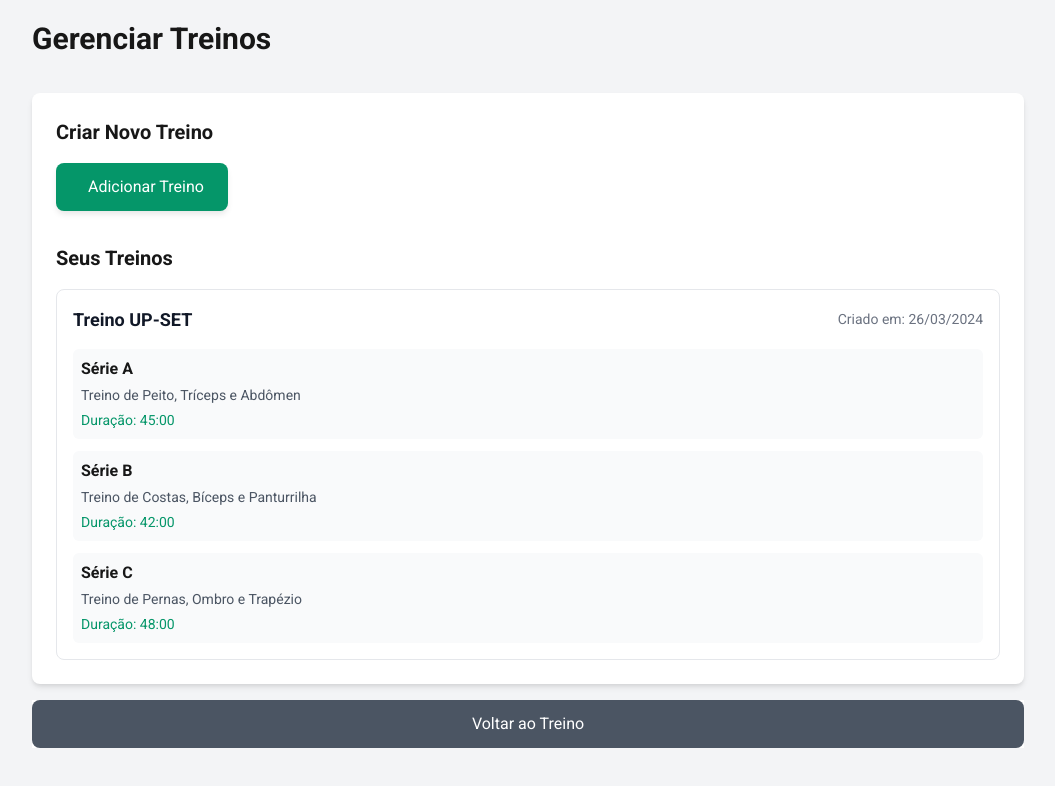
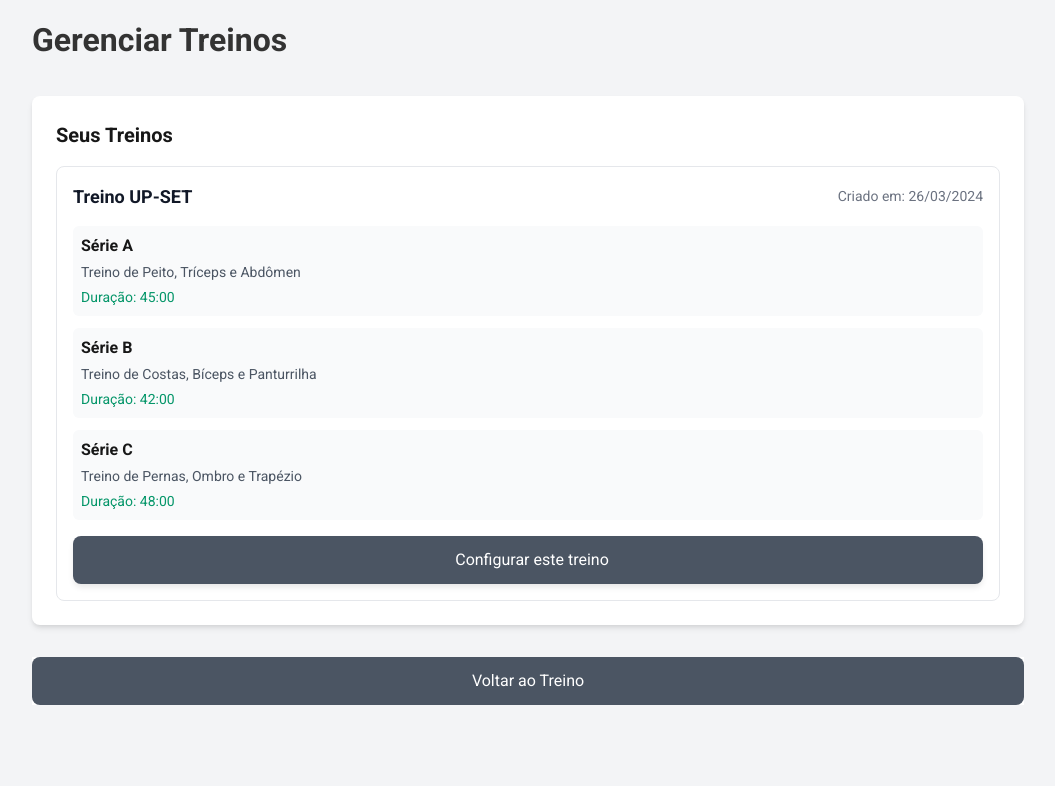
Before and after one commit to rafaelbertelli/meu-treino, a Next.js app: page /dashboard in a window 1280 px wide. Shown: the top 786 px of the page, without its empty margins (112-1167 px from the left). Built offline with nearby package versions, Linux system fonts and the light colour scheme.

Commit message:
componentizacao de estruturas

```diff
--- /dev/null
+++ b/src/app/dashboard/configure/[workoutSlug]/page.tsx
@@ -0,0 +1,9 @@
+"use client";
+
+import { ConfigureWorkoutForm } from "@/components/ConfigureWorkout/ConfigureWorkoutForm";
+import { useParams } from "next/navigation";
+
+export default function ConfigureWorkout() {
+  const { workoutSlug } = useParams();
+  return <ConfigureWorkoutForm workoutSlug={workoutSlug as string} />;
+}
--- /dev/null
+++ b/src/components/ConfigureWorkout/ConfigureWorkoutForm.module.css
@@ -0,0 +1,80 @@
+.container {
+  max-width: 800px;
+  margin: 0 auto;
+  padding: 2rem;
+}
+
+.card {
+  background: white;
+  border-radius: 8px;
+  padding: 2rem;
+  box-shadow: 0 2px 4px rgba(0, 0, 0, 0.1);
+}
+
+.form {
+  display: flex;
+  flex-direction: column;
+  gap: 1.5rem;
+}
+
+.formGroup {
+  display: flex;
+  flex-direction: column;
+  gap: 0.5rem;
+}
+
+.label {
+  font-weight: 500;
+  color: #333;
+}
+
+.input,
+.textarea {
+  padding: 0.75rem;
+  border: 1px solid #ddd;
+  border-radius: 4px;
+  font-size: 1rem;
+}
+
+.input:focus,
+.textarea:focus {
+  outline: none;
+  border-color: #0070f3;
+  box-shadow: 0 0 0 2px rgba(0, 112, 243, 0.1);
+}
+
+.textarea {
+  resize: vertical;
+  min-height: 100px;
+}
+
+.submitButton {
+  background: #0070f3;
+  color: white;
+  border: none;
+  padding: 1rem;
+  border-radius: 4px;
+  font-size: 1rem;
+  font-weight: 500;
+  cursor: pointer;
+  transition: background 0.2s;
+}
+
+.submitButton:hover {
+  background: #0051cc;
+}
+
+.backButton {
+  margin-top: 2rem;
+  text-align: center;
+}
+
+.backLink {
+  color: #0070f3;
+  text-decoration: none;
+  font-weight: 500;
+}
+
+.backLink:hover {
+  text-decoration: underline;
+}
--- /dev/null
+++ b/src/components/ConfigureWorkout/ConfigureWorkoutForm.tsx
@@ -0,0 +1,87 @@
+"use client";
+
+import { workouts } from "@/data/workouts";
+import Link from "next/link";
+import { Container } from "../ui/Container/Container";
+import { Header } from "../ui/Header/Header";
+import styles from "./ConfigureWorkoutForm.module.css";
+
+interface ConfigureWorkoutFormProps {
+  workoutSlug: string;
+}
+
+export function ConfigureWorkoutForm({
+  workoutSlug,
+}: ConfigureWorkoutFormProps) {
+  // Find workout based on slug
+  const workout = workouts.find(
+    (w) =>
+      w.name
+        .toLowerCase()
+        .replace(/[^\w\s-]/g, "")
+        .replace(/\s+/g, "-") === workoutSlug
+  );
+
+  if (!workout) {
+    return (
+      <Container>
+        <Header title="Treino não encontrado" />
+        <Link href="/dashboard" className={styles.backLink}>
+          Voltar para Dashboard
+        </Link>
+      </Container>
+    );
+  }
+
+  return (
+    <Container>
+      <Header title="Configurar Treino" subtitle={workout.name} />
+
+      <div className={styles.card}>
+        <form className={styles.form}>
+          <div className={styles.formGroup}>
+            <label htmlFor="sessions" className={styles.label}>
+              Número de Sessões
+            </label>
+            <input
+              type="number"
+              id="sessions"
+              min="1"
+              className={styles.input}
+              placeholder="Ex: 12"
+            />
+          </div>
+
+          <div className={styles.formGroup}>
+            <label htmlFor="startDate" className={styles.label}>
+              Data de Início
+            </label>
+            <input type="date" id="startDate" className={styles.input} />
+          </div>
+
+          <div className={styles.formGroup}>
+            <label htmlFor="notes" className={styles.label}>
+              Observações
+            </label>
+            <textarea
+              id="notes"
+              className={styles.textarea}
+              placeholder="Adicione observações sobre o treino..."
+              rows={4}
+            />
+          </div>
+
+          <button type="submit" className={styles.submitButton}>
+            Salvar Configuração
+          </button>
+        </form>
+      </div>
+
+      <div className={styles.backButton}>
+        <Link href="/dashboard" className={styles.backLink}>
+          Voltar para Dashboard
+        </Link>
+      </div>
+    </Container>
+  );
+}
--- a/src/components/DailyWorkout/DailyWorkout.module.css
+++ b/src/components/DailyWorkout/DailyWorkout.module.css
@@ -1,16 +1,3 @@
-.container {
-  display: flex;
-  flex-direction: column;
-  gap: 1rem;
-}
-
-.title {
-  font-size: 1.5rem;
-  font-weight: 700;
-  text-align: center;
-  margin-bottom: 1rem;
-}
-
 .manageButton {
   display: block;
   width: 100%;
--- a/src/components/DailyWorkout/DailyWorkout.tsx
+++ b/src/components/DailyWorkout/DailyWorkout.tsx
@@ -1,10 +1,12 @@
 import Link from "next/link";
+import { Container } from "../ui/Container/Container";
+import { Header } from "../ui/Header/Header";
 import styles from "./DailyWorkout.module.css";
 
 export function DailyWorkout() {
   return (
-    <div className={styles.container}>
-      <h1 className={styles.title}>Treino de Hoje</h1>
+    <Container>
+      <Header title="Treino de Hoje" />
 
       <Link href="/dashboard" className={styles.manageButton}>
         Gerenciar Treinos
@@ -23,6 +25,6 @@ export function DailyWorkout() {
         <button className={styles.skipButton}>Pular Hoje</button>
         <button className={styles.startButton}>Começar Treino</button>
       </div>
-    </div>
+    </Container>
   );
 }
--- a/src/components/WorkoutDashboard/WorkoutDashboard.module.css
+++ b/src/components/WorkoutDashboard/WorkoutDashboard.module.css
@@ -1,13 +1,14 @@
 .container {
   display: flex;
   flex-direction: column;
+  gap: 1rem;
 }
 
 .header {
   display: flex;
   justify-content: space-between;
   align-items: center;
-  margin-bottom: 2rem;
+  margin-bottom: 1rem;
 }
 
 .title {
@@ -34,9 +35,10 @@
 }
 
 .button {
-  display: flex;
-  align-items: center;
-  padding: 0.75rem 1.5rem;
+  display: block;
+  width: 100%;
+  text-align: center;
+  padding: 0.75rem;
   border-radius: 0.5rem;
   transition: background-color 0.2s;
   box-shadow: 0 4px 6px -1px rgba(0, 0, 0, 0.1);
@@ -89,6 +91,9 @@
   font-size: 1.125rem;
   font-weight: 600;
   color: #111827;
+  display: flex;
+  align-items: center;
+  gap: 0.5rem;
 }
 
 .workoutDate {
@@ -159,3 +164,24 @@
     margin-top: 1rem;
   }
 }
+
+.activeWorkoutBadge {
+  background-color: #059669;
+  color: white;
+  font-size: 0.75rem;
+  padding: 0.25rem 0.5rem;
+  border-radius: 1rem;
+  font-weight: 500;
+}
+
+.selectButton {
+  margin-top: 1rem;
+  width: 100%;
+  justify-content: center;
+  background-color: #4b5563;
+  color: white;
+}
+
+.selectButton:hover {
+  background-color: #374151;
+}
--- a/src/components/WorkoutDashboard/WorkoutDashboard.tsx
+++ b/src/components/WorkoutDashboard/WorkoutDashboard.tsx
@@ -1,26 +1,26 @@
+"use client";
+
 import { workouts } from "@/data/workouts";
 import Link from "next/link";
+import { Container } from "../ui/Container/Container";
+import { Header } from "../ui/Header/Header";
 import styles from "./WorkoutDashboard.module.css";
 
 export function WorkoutDashboard() {
   return (
-    <div className={styles.container}>
-      <div className={styles.header}>
-        <h1 className={styles.title}>Gerenciar Treinos</h1>
-      </div>
+    <Container>
+      <Header title="Gerenciar Treinos" />
 
       <div className={styles.card}>
-        <div className={styles.section}>
-          <h2 className={styles.sectionTitle}>Criar Novo Treino</h2>
-          <button className={`${styles.button} ${styles.buttonGreen}`}>
-            <span className={styles.buttonText}>Adicionar Treino</span>
-          </button>
-        </div>
+        <h2 className={styles.sectionTitle}>Seus Treinos</h2>
+        <div className={styles.workoutList}>
+          {workouts.map((workout) => {
+            const slugWorkout = workout.name
+              .toLowerCase()
+              .replace(/[^\w\s-]/g, "")
+              .replace(/\s+/g, "-");
 
-        <div>
-          <h2 className={styles.sectionTitle}>Seus Treinos</h2>
-          <div className={styles.workoutList}>
-            {workouts.map((workout) => (
+            return (
               <div key={workout.name} className={styles.workoutItem}>
                 <div className={styles.workoutHeader}>
                   <h3 className={styles.workoutName}>{workout.name}</h3>
@@ -44,9 +44,17 @@ export function WorkoutDashboard() {
                     </div>
                   ))}
                 </div>
+                <Link
+                  href={`/dashboard/configure/${slugWorkout}`}
+                  className={`${styles.button} ${styles.selectButton}`}
+                >
+                  <span className={styles.buttonText}>
+                    Configurar este treino
+                  </span>
+                </Link>
               </div>
-            ))}
-          </div>
+            );
+          })}
         </div>
       </div>
 
@@ -55,6 +63,6 @@ export function WorkoutDashboard() {
           <span>Voltar ao Treino</span>
         </Link>
       </div>
-    </div>
+    </Container>
   );
 }
--- /dev/null
+++ b/src/components/ui/Container/Container.module.css
@@ -0,0 +1,5 @@
+.container {
+  display: flex;
+  flex-direction: column;
+  gap: 1rem;
+}
--- /dev/null
+++ b/src/components/ui/Container/Container.tsx
@@ -0,0 +1,5 @@
+import styles from "./Container.module.css";
+
+export function Container({ children }: { children: React.ReactNode }) {
+  return <div className={styles.container}>{children}</div>;
+}
--- /dev/null
+++ b/src/components/ui/Header/Header.module.css
@@ -0,0 +1,14 @@
+.header {
+  margin-bottom: 1rem;
+}
+
+.title {
+  font-size: 2rem;
+  font-weight: bold;
+  color: #333;
+}
+
+.subtitle {
+  font-size: 1.5rem;
+  color: #666;
+}
--- /dev/null
+++ b/src/components/ui/Header/Header.tsx
@@ -0,0 +1,15 @@
+import styles from "./Header.module.css";
+
+interface HeaderProps {
+  title: string;
+  subtitle?: string;
+}
+
+export function Header({ title, subtitle }: HeaderProps) {
+  return (
+    <div className={styles.header}>
+      <h1 className={styles.title}>{title}</h1>
+      {subtitle && <h2 className={styles.subtitle}>{subtitle}</h2>}
+    </div>
+  );
+}
--- a/src/data/workouts.ts
+++ b/src/data/workouts.ts
@@ -15,6 +15,7 @@ export interface WorkoutGroup {
 }
 
 export interface Workout {
+  id: number;
   name: string;
   creation_date: string;
   workout: WorkoutGroup[];
@@ -22,6 +23,7 @@ export interface Workout {
 
 export const workouts: Workout[] = [
   {
+    id: 1,
     name: "Treino UP-SET",
     creation_date: "2024-03-26",
     workout: [
```
